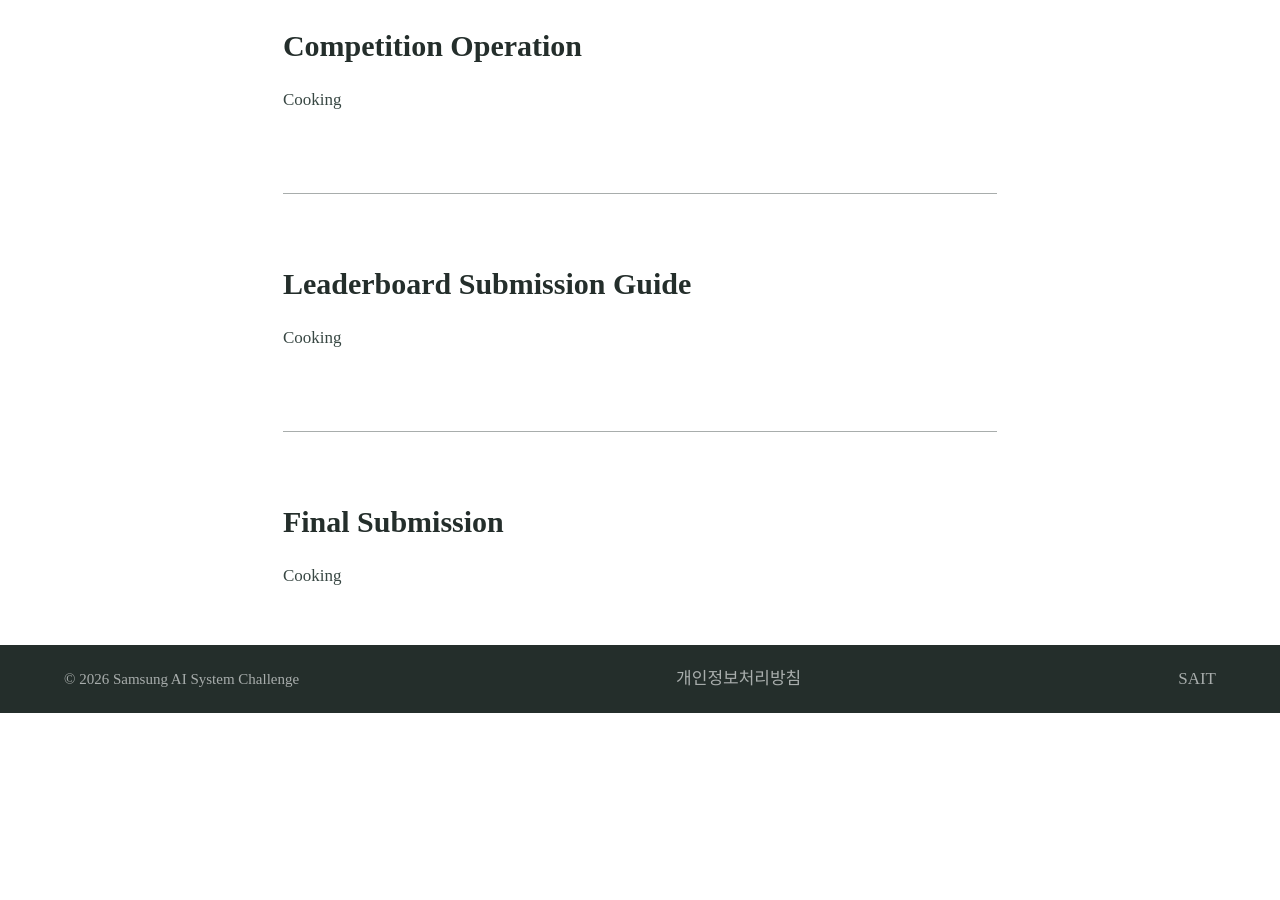
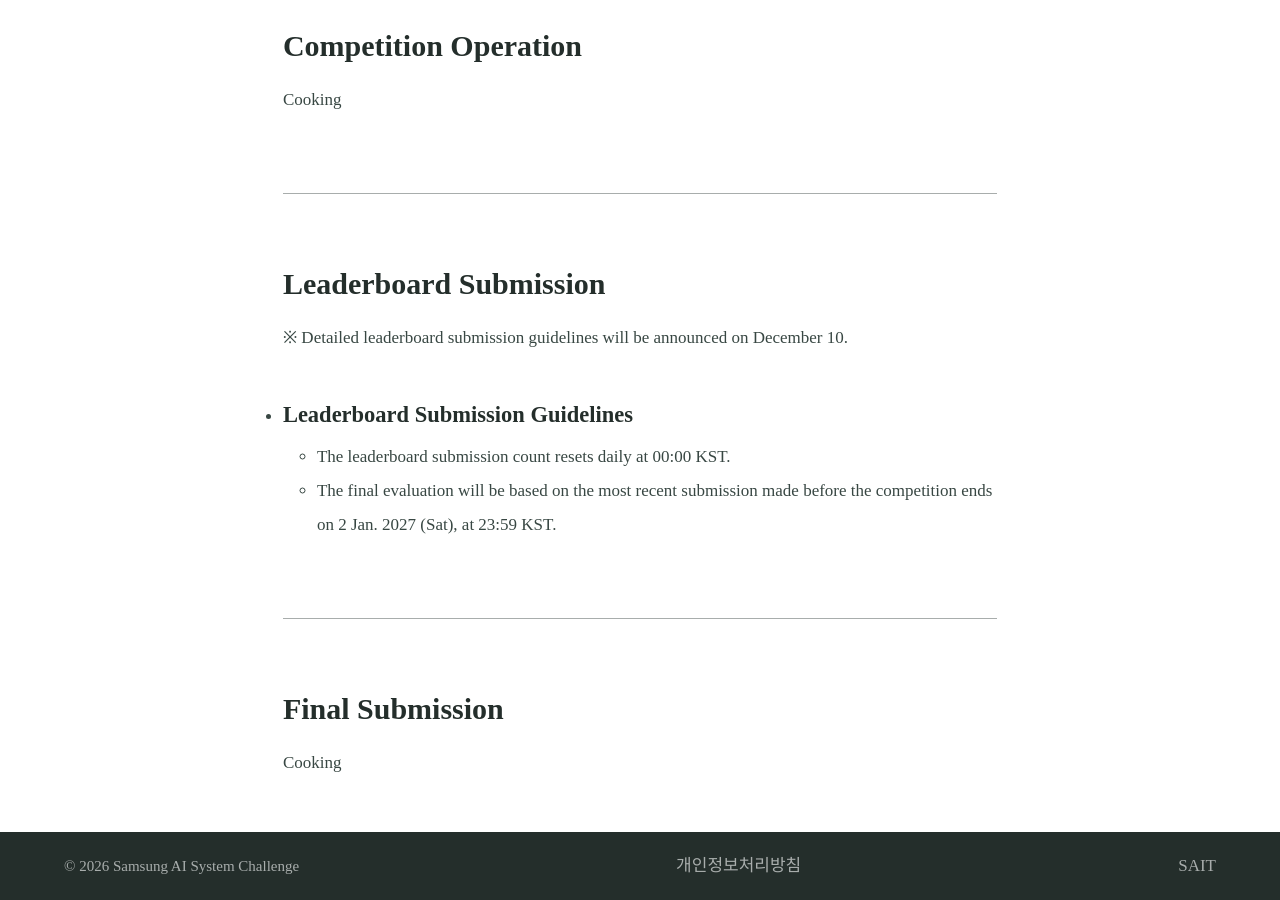
Before and after one commit to AISystemChallenge/AISystemChallenge.github.io, a Jekyll site: the page built from challenge.md, in a window 1280 px wide and 900 px high, scrolled down 2978 px. Built offline with Jekyll 4.4.1, drawn with Linux system fonts in a browser that asks for light colours; some web fonts are replaced; our own code applies the rules of GitHub Pages for plain Markdown files; before the commit the page ends 3691 px from its top, so only the background shows below that.

Commit message:
Update challenge.md

```diff
--- a/challenge.md
+++ b/challenge.md
@@ -54,8 +54,11 @@ Cooking
 Cooking
 <hr>
 
-### Leaderboard Submission Guide
-Cooking
+### Leaderboard Submission
+※ Detailed leaderboard submission guidelines will be announced on December 10.
+* ##### Leaderboard Submission Guidelines
+  * The leaderboard submission count resets daily at 00:00 KST.
+  * The final evaluation will be based on the most recent submission made before the competition ends on 2 Jan. 2027 (Sat), at 23:59 KST.
 <hr>
 
 ### Final Submission
```
